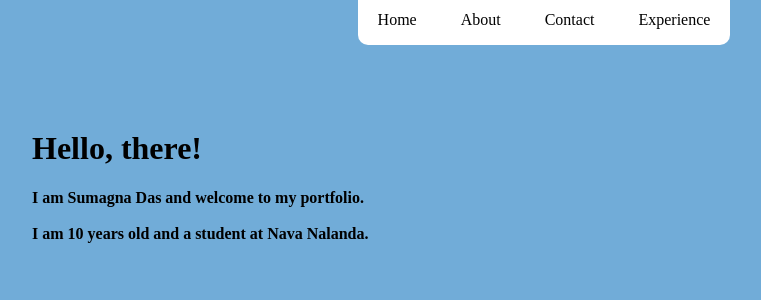
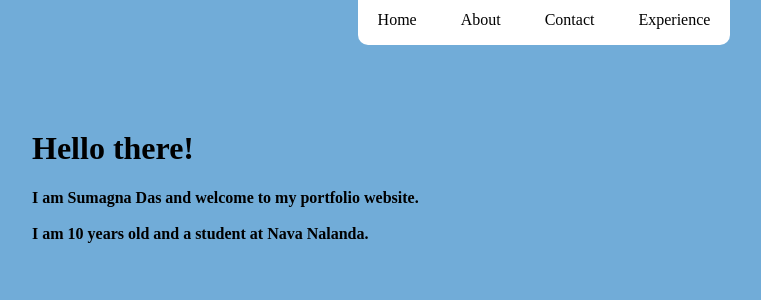
Before and after one commit to sumagnadas/django_site, a Django app: template templates/site/index.html in a window 1280 px wide. Shown: the top 300 px of the page, without its empty margins (96-857 px from the left). Run offline with Django 3.2, Linux system fonts and the light colour scheme; the template is opened without the code that fills it: most values are stand-ins (such as "Sample title", 1, 10 or a date in 2020).

Commit message:
Update index.html

```diff
--- a/templates/site/index.html
+++ b/templates/site/index.html
@@ -2,8 +2,8 @@
 
 {% block content %}
 <div class="brief">
-    <h1>Hello, there!</h1>
-    I am Sumagna Das and welcome to my portfolio. <br><br>
+    <h1>Hello there!</h1>
+    I am Sumagna Das and welcome to my portfolio website. <br><br>
     I am {{ age }} years old and a student at Nava Nalanda.
 </div>
 {% endblock %}
```
